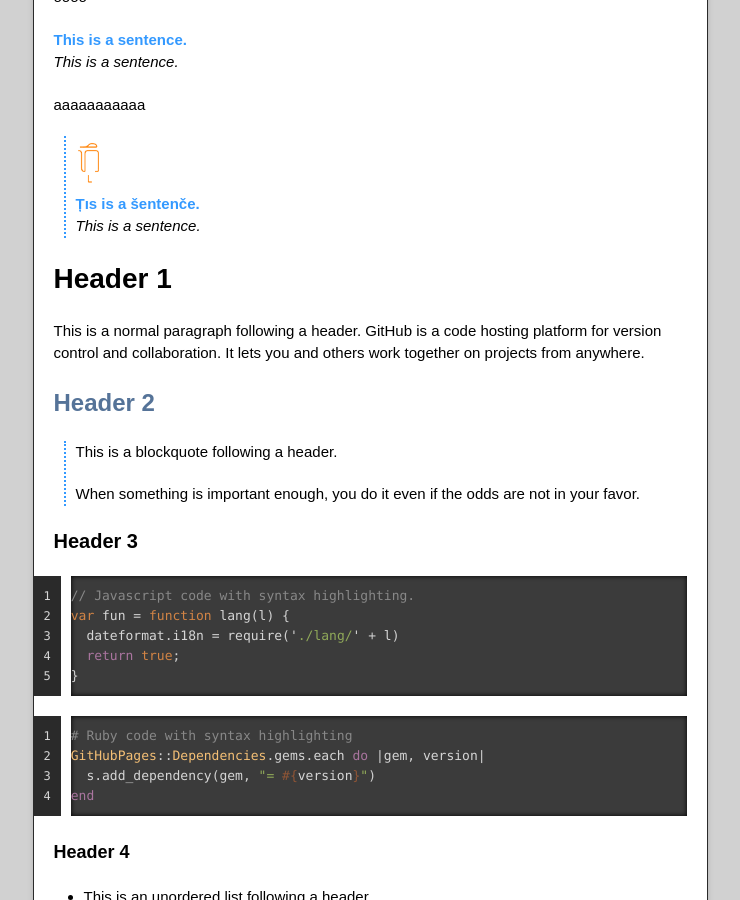
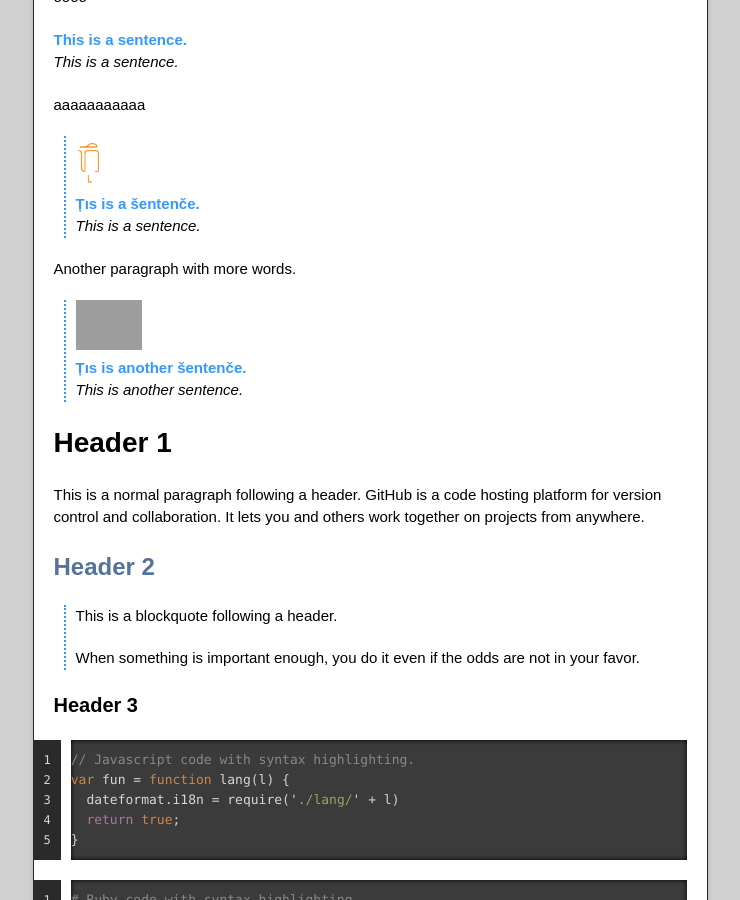
Before and after one commit to LoCCan4/loccan4.github.io, a Jekyll site: the page built from index.md, in a window 1280 px wide and 900 px high, scrolled down 460 px. Shown: the whole window, without its empty margins (270-1010 px from the left). Built offline with Jekyll 4.4.1, drawn with Linux system fonts in a browser that asks for light colours; grey boxes are pictures that could not be loaded.

Commit message:
Update index.md

```diff
--- a/index.md
+++ b/index.md
@@ -20,6 +20,12 @@ aaaaaaaaaaa
 > ![](assets/images/a.png)\
 > **Țıs is a šentenče.**\
 > _This is a sentence._
+
+Another paragraph with more words.
+
+> ![](assets/images/b.png)\
+> **Țıs is another šentenče.**\
+> _This is another sentence._
 
 # Header 1
 
```
